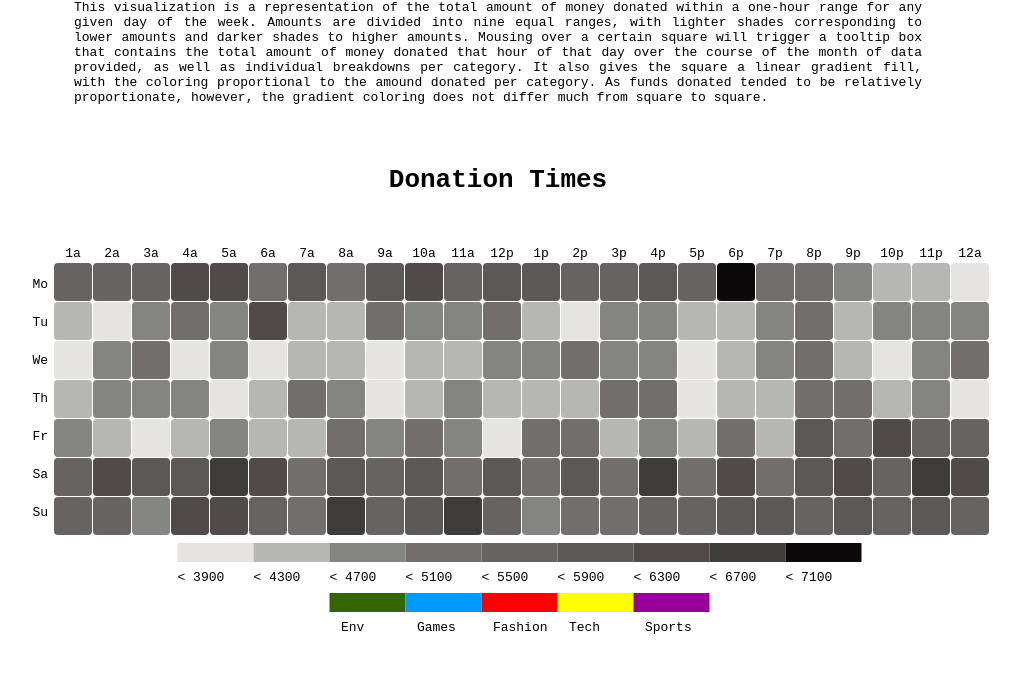
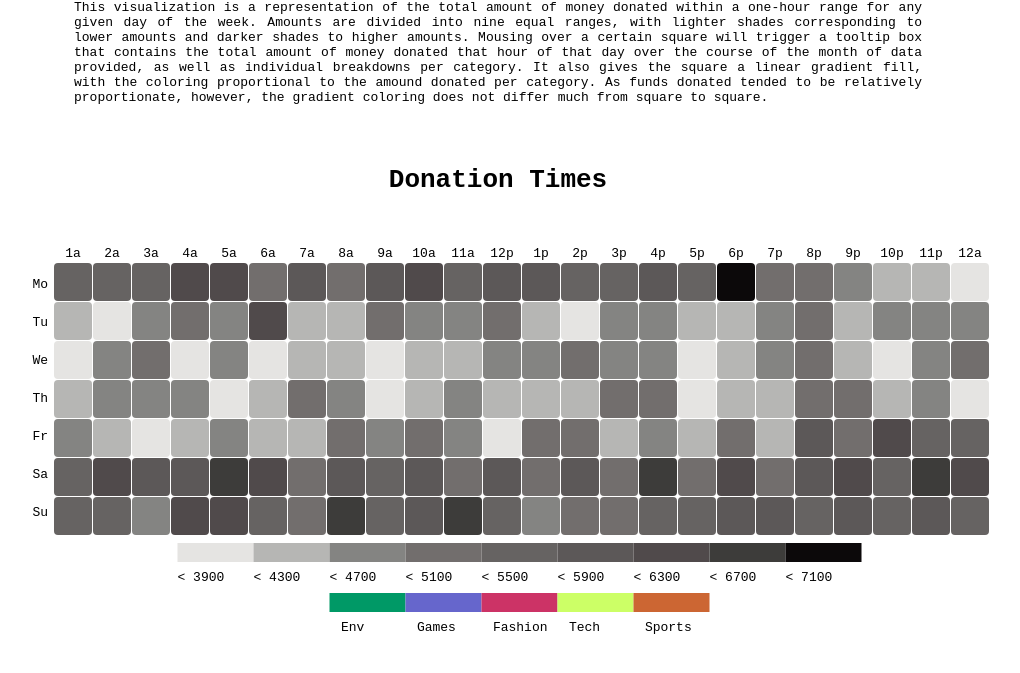
Before and after one commit to Goldenchest/VizTwo, a plain HTML site: page html/altsai.html in a window 1280 px wide. Shown: the part 65-738 px from the top of the page, without its empty margins (142-1162 px from the left). Drawn offline with nearby package versions, Linux system fonts and the light colour scheme.

Commit message:
files - AT

```diff
--- a/html/js/altsai.js
+++ b/html/js/altsai.js
@@ -10,7 +10,7 @@ $(document).ready(function() {
         buckets = 9,
         bucketVals = [3900, 4300, 4700, 5100, 5500, 5900, 6300, 6700, 7100], // 3512 - 6955
         colors = ["#e5e4e2","#b6b6b4","#848482","#726e6d","#666362","#5c5858","#504a4b","#3d3c3a","#0c090a"],
-        catcolors = ["#336600","#0099FF","#FF0000","#FFFF00","#990099"], // category colors
+        catcolors = ["#009966","#6666CC","#CC3366","#CCFF66","#CC6633"], // category colors
         days = ["Mo", "Tu", "We", "Th", "Fr", "Sa", "Su"],
         times = ["1a", "2a", "3a", "4a", "5a", "6a", "7a", "8a", "9a", "10a", "11a", "12p", "1p", "2p", "3p", "4p", "5p", "6p", "7p", "8p", "9p", "10p", "11p", "12a"];
 
```
Also changed, not shown: index.html (+1 -0 lines).
